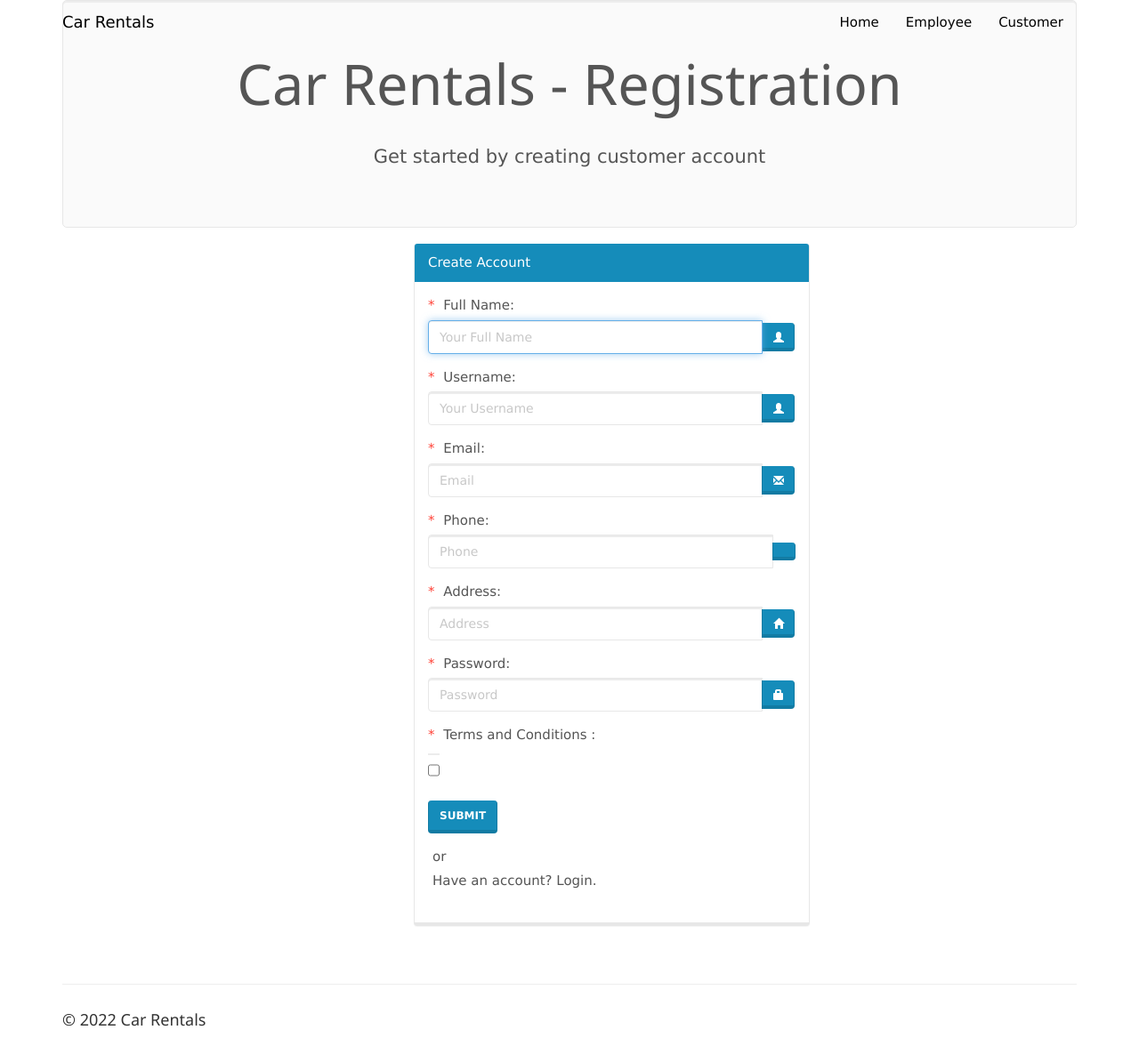
After one commit to atheeqsyed/carrent, a PHP site: page /customersignup.php in a window 1280 px wide. The commit adds this page. Shown: the whole page at 89% size. Run offline with PHP 8.4, Linux system fonts and the light colour scheme.

Commit message:
Add files via upload

```diff
--- a/booking.php
+++ b/booking.php
@@ -137,6 +137,7 @@ if(!isset($_SESSION['login_customer'])){
                         $non_ac_price = $row1["non_ac_price"];
                         $ac_price_per_day = $row1["ac_price_per_day"];
                         $non_ac_price_per_day = $row1["non_ac_price_per_day"];
+                        $car_avl = $row1["car_availability"];
                     }
                 }
 
@@ -144,6 +145,8 @@ if(!isset($_SESSION['login_customer'])){
 
                 <!-- <div class="form-group"> -->
                 <h5> Selected Car:&nbsp;  <b><?php echo($car_name);?></b></h5>
+                <h5> Car Availablity :&nbsp; <b><?php echo($car_avl);?></b></h5>
+                <h5> Admin Name :&nbsp;  <b><?php echo $_GET['admin'];?></b></h5>
                 <!-- </div> -->
 
                 <!-- <div class="form-group"> -->
@@ -152,7 +155,7 @@ if(!isset($_SESSION['login_customer'])){
                 <!-- <div class="form-group"> -->
                 <?php $today = date("Y-m-d") ?>
                 <label><h5>Start Date:</h5></label>
-                <input type="date" name="rent_start_date" min="<?php echo($today);?>" required="">
+                <input type="date" name="rent_start_date" min="<?php echo(date('Y-m-d', strtotime($today. ' + 3 days')));?>" required="">
                 &nbsp;
                 <label><h5>End Date:</h5></label>
                 <input type="date" name="rent_end_date" min="<?php echo($today);?>" required="">
@@ -242,7 +245,6 @@ if(!isset($_SESSION['login_customer'])){
 
                         <input type="submit"name="submit" value="Rent Now" class="btn btn-warning pull-right">
             </form>
-
         </div>
         <div class="col-md-12" style="float: none; margin: 0 auto; text-align: center;">
             <h6><strong>Note:</strong> You will be charged with extra <span class="text-danger">Rs. 500</span> for each day after the due date ends.</h6>
--- a/customer_registered_success.php
+++ b/customer_registered_success.php
@@ -108,8 +108,10 @@ $customer_email = $conn->real_escape_string($_POST['customer_email']);
 $customer_phone = $conn->real_escape_string($_POST['customer_phone']);
 $customer_address = $conn->real_escape_string($_POST['customer_address']);
 $customer_password = $conn->real_escape_string($_POST['customer_password']);
+$customer_terms = $conn->real_escape_string($_POST['customer_terms']);
 
-$query = "INSERT into customers(customer_name,customer_username,customer_email,customer_phone,customer_address,customer_password) VALUES('" . $customer_name . "','" . $customer_username . "','" . $customer_email . "','" . $customer_phone . "','" . $customer_address ."','" . $customer_password ."')";
+  //  $query = "INSERT into customers(customer_name,customer_username,customer_email,customer_phone,customer_address,customer_password) VALUES('" . $customer_name . "','" . $customer_username . "','" . $customer_email . "','" . $customer_phone . "','" . $customer_address ."','" . $customer_password ."')";
+$query = "INSERT into customers(customer_name,customer_username,customer_email,customer_phone,customer_address,customer_password,terms) VALUES('$customer_name' , '$customer_username' , '$customer_email', '$customer_phone', '$customer_address','$customer_password', '$customer_terms')";
 $success = $conn->query($query);
 
 if (!$success){
--- a/customerlogin.php
+++ b/customerlogin.php
@@ -128,8 +128,8 @@ if(isset($_SESSION['login_customer'])){
                         </div>
 
                     </div>
-                  <!--  <label style="margin-left: 5px;">or</label> <br>-->
-                   <!-- <label style="margin-left: 5px;"><a href="customersignup.php">Create a new account.</a></label>-->
+                    <label style="margin-left: 5px;">or</label> <br>
+                    <label style="margin-left: 5px;"><a href="customersignup.php">Create a new account.</a></label>
                 </form>
             </div>
         </div>
--- /dev/null
+++ b/customersignup.php
@@ -0,0 +1,233 @@
+<html>
+
+<head>
+    <title> customer Signup | Car Rentals  </title>
+    <link rel="shortcut icon" type="image/png" href="assets/img/P.png.png">
+    <link rel="stylesheet" href="https://fonts.googleapis.com/css?family=Lato">
+    <link rel="stylesheet" href="assets/bootstrap/css/bootstrap.min.css">
+    <link rel="stylesheet" href="assets/fonts/font-awesome.min.css">
+    <link rel="stylesheet" href="assets/w3css/w3.css">
+    <script type="text/javascript" src="assets/js/jquery.min.js"></script>
+    <script type="text/javascript" src="assets/js/bootstrap.min.js"></script>
+    <link rel="stylesheet" href="assets/css/clientlogin.css">
+<body>
+     <!-- Navigation -->
+     <nav class="navbar navbar-custom navbar-fixed-top" role="navigation" style="color: black">
+        <div class="container">
+            <div class="navbar-header">
+                <button type="button" class="navbar-toggle" data-toggle="collapse" data-target=".navbar-main-collapse">
+                    <i class="fa fa-bars"></i>
+                    </button>
+                <a class="navbar-brand page-scroll" href="index.php">
+                   Car Rentals </a>
+            </div>
+            <!-- Collect the nav links, forms, and other content for toggling -->
+            <?php
+                if(isset($_SESSION['login_client'])){
+            ?>
+                <div class="collapse navbar-collapse navbar-right navbar-main-collapse">
+                    <ul class="nav navbar-nav">
+                        <li>
+                            <a href="index.php">Home</a>
+                        </li>
+                        <li>
+                            <a href="#"><span class="glyphicon glyphicon-user"></span> Welcome <?php echo $_SESSION['login_client']; ?></a>
+                        </li>
+                        <li>
+                            <ul class="nav navbar-nav navbar-right">
+                                <li><a href="#" class="dropdown-toggle active" data-toggle="dropdown" role="button" aria-haspopup="true" aria-expanded="false"><span class="glyphicon glyphicon-user"></span> Control Panel <span class="caret"></span> </a>
+                                    <ul class="dropdown-menu">
+                                        <li> <a href="entercar.php">Add Car</a></li>
+                                        <li> <a href="enterdriver.php"> Add Driver</a></li>
+                                        <li> <a href="clientview.php">View</a></li>
+                                    </ul>
+                                </li>
+                            </ul>
+                        </li>
+                        <li>
+                            <a href="logout.php"><span class="glyphicon glyphicon-log-out"></span> Logout</a>
+                        </li>
+                    </ul>
+                </div>
+                <?php
+                }
+                else if (isset($_SESSION['login_customer'])){
+            ?>
+                    <div class="collapse navbar-collapse navbar-right navbar-main-collapse">
+                        <ul class="nav navbar-nav">
+                            <li>
+                                <a href="index.php">Home</a>
+                            </li>
+                            <li>
+                                <a href="#"><span class="glyphicon glyphicon-user"></span> Welcome <?php echo $_SESSION['login_customer']; ?></a>
+                            </li>
+                            <li>
+                                <a href="#">History</a>
+                            </li>
+                            <li>
+                                <a href="logout.php"><span class="glyphicon glyphicon-log-out"></span> Logout</a>
+                            </li>
+                        </ul>
+                    </div>
+
+                    <?php
+            }
+                else {
+            ?>
+
+                        <div class="collapse navbar-collapse navbar-right navbar-main-collapse">
+                            <ul class="nav navbar-nav">
+                                <li>
+                                    <a href="index.php">Home</a>
+                                </li>
+                                <li>
+                                    <a href="clientlogin.php">Employee</a>
+                                </li>
+                                <li>
+                                    <a href="customerlogin.php">Customer</a>
+                                </li>
+
+                            </ul>
+                        </div>
+                        <?php   }
+                ?>
+                        <!-- /.navbar-collapse -->
+        </div>
+        <!-- /.container -->
+    </nav>
+    <div class="container">
+        <div class="jumbotron">
+            <h1 class="text-center">Car Rentals - Registration</h1>
+            <br>
+            <p class="text-center">Get started by creating customer account</p>
+        </div>
+    </div>
+
+    <div class="container" style="margin-top: -1%; margin-bottom: 2%;">
+        <div class="col-md-5 col-md-offset-4">
+            <div class="panel panel-primary">
+                <div class="panel-heading"> Create Account </div>
+                <div class="panel-body">
+
+                    <form role="form" action="customer_registered_success.php" method="POST">
+
+                        <div class="row">
+                            <div class="form-group col-xs-12">
+                                <label for="customer_name"><span class="text-danger" style="margin-right: 5px;">*</span> Full Name: </label>
+                                <div class="input-group">
+                                    <input class="form-control" id="customer_name" type="text" name="customer_name" placeholder="Your Full Name" required="" autofocus="">
+                                    <span class="input-group-btn">
+                  <label class="btn btn-primary"><span class="glyphicon glyphicon-user" aria-hidden="true"></label>
+              </span>
+                                    </span>
+                                </div>
+                            </div>
+                        </div>
+
+                        <div class="row">
+                            <div class="form-group col-xs-12">
+                                <label for="customer_username"><span class="text-danger" style="margin-right: 5px;">*</span> Username: </label>
+                                <div class="input-group">
+                                    <input class="form-control" id="customer_username" type="text" name="customer_username" placeholder="Your Username" required="">
+                                    <span class="input-group-btn">
+                  <label class="btn btn-primary"><span class="glyphicon glyphicon-user" aria-hidden="true"></label>
+              </span>
+                                    </span>
+                                </div>
+                            </div>
+                        </div>
+
+                        <div class="row">
+                            <div class="form-group col-xs-12">
+                                <label for="customer_email"><span class="text-danger" style="margin-right: 5px;">*</span> Email: </label>
+                                <div class="input-group">
+                                    <input class="form-control" id="customer_email" type="email" name="customer_email" placeholder="Email" required="">
+                                    <span class="input-group-btn">
+                  <label class="btn btn-primary"><span class="glyphicon glyphicon-envelope" aria-hidden="true"></label>
+              </span>
+                                    </span>
+                                </div>
+                            </div>
+                        </div>
+
+                        <div class="row">
+                            <div class="form-group col-xs-12">
+                                <label for="customer_phone"><span class="text-danger" style="margin-right: 5px;">*</span> Phone: </label>
+                                <div class="input-group">
+                                    <input class="form-control" id="customer_phone" type="text" name="customer_phone" placeholder="Phone" required="">
+                                    <span class="input-group-btn">
+                  <label class="btn btn-primary"><span class="glyphicon glyphicon-contact" aria-hidden="true"></span></label>
+                                    </span>
+
+                                </div>
+                            </div>
+                        </div>
+
+                        <div class="row">
+                            <div class="form-group col-xs-12">
+                                <label for="customer_address"><span class="text-danger" style="margin-right: 5px;">*</span> Address: </label>
+                                <div class="input-group">
+                                    <input class="form-control" id="customer_address" type="text" name="customer_address" placeholder="Address" required="">
+                                    <span class="input-group-btn">
+                  <label class="btn btn-primary"><span class="glyphicon glyphicon-home" aria-hidden="true"></label>
+              </span>
+                                    </span>
+                                </div>
+                            </div>
+                        </div>
+
+                        <div class="row">
+                            <div class="form-group col-xs-12">
+                                <label for="customer_password"><span class="text-danger" style="margin-right: 5px;">*</span> Password: </label>
+                                <div class="input-group">
+                                    <input class="form-control" id="customer_password" type="password" name="customer_password" placeholder="Password" required="">
+                                    <span class="input-group-btn">
+                  <label class="btn btn-primary"><span class="glyphicon glyphicon-lock" aria-hidden="true"></span></label>
+                                    </span>
+
+                                </div>
+                            </div>
+                        </div>
+
+                        <div class="row">
+                            <div class="form-group col-xs-12">
+                                <label for="customer_terms"><span class="text-danger" style="margin-right: 5px;">*</span> Terms and Conditions : </label>
+                                <div class="input-group">
+                                    <input class="form-control" id="customer_terms" type="checkbox" name="customer_terms">
+
+                                </div>
+                            </div>
+                        </div>
+
+
+
+                        <div class="row">
+                            <div class="form-group col-xs-4">
+                                <button class="btn btn-primary" type="submit">Submit</button>
+                            </div>
+
+                        </div>
+                        <label style="margin-left: 5px;">or</label> <br>
+                        <label style="margin-left: 5px;"><a href="customerlogin.php">Have an account? Login.</a></label>
+
+                    </form>
+
+                </div>
+
+            </div>
+
+        </div>
+    </div>
+</body>
+<footer class="site-footer">
+    <div class="container">
+        <hr>
+        <div class="row">
+            <div class="col-sm-6">
+                <h5>© <?php echo date("Y"); ?> Car Rentals</h5>
+            </div>
+        </div>
+    </div>
+</footer>
+
+</html>
```
Also changed, not shown: index.php (+13 -1 lines).
